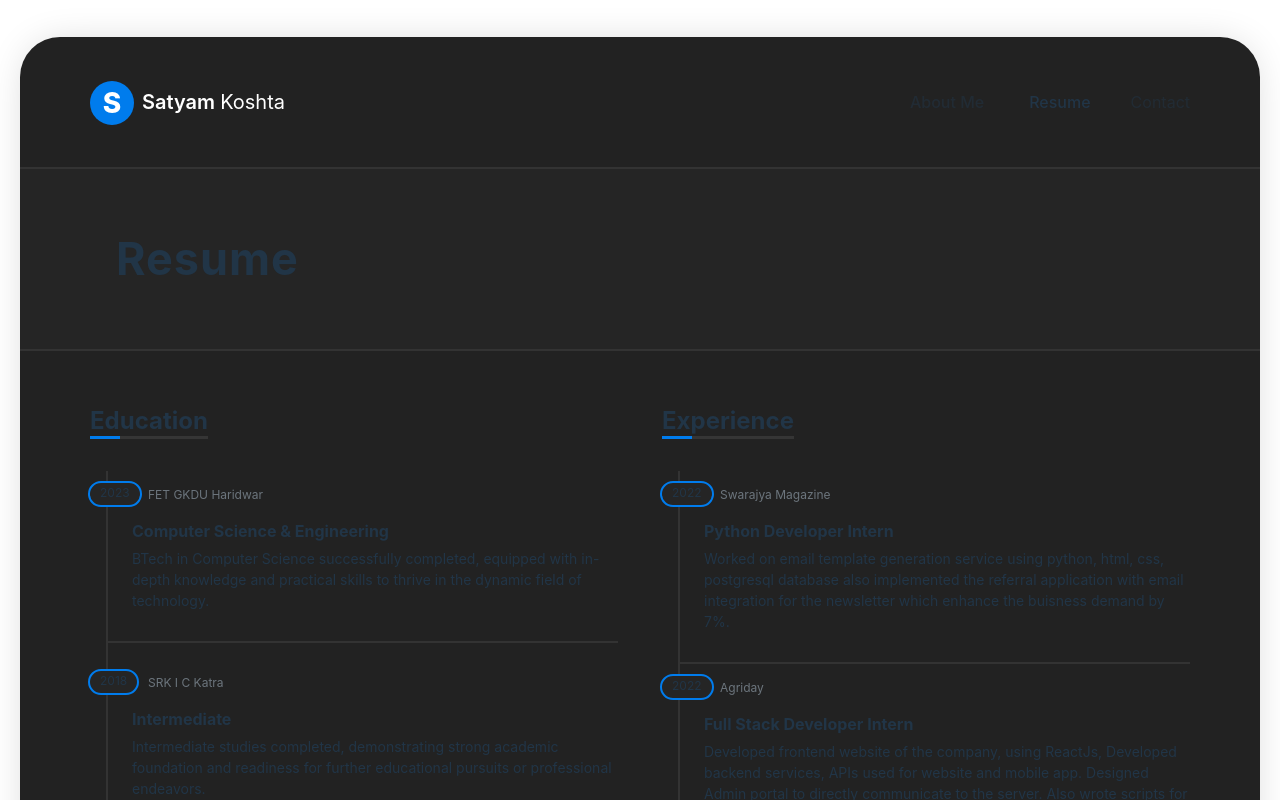
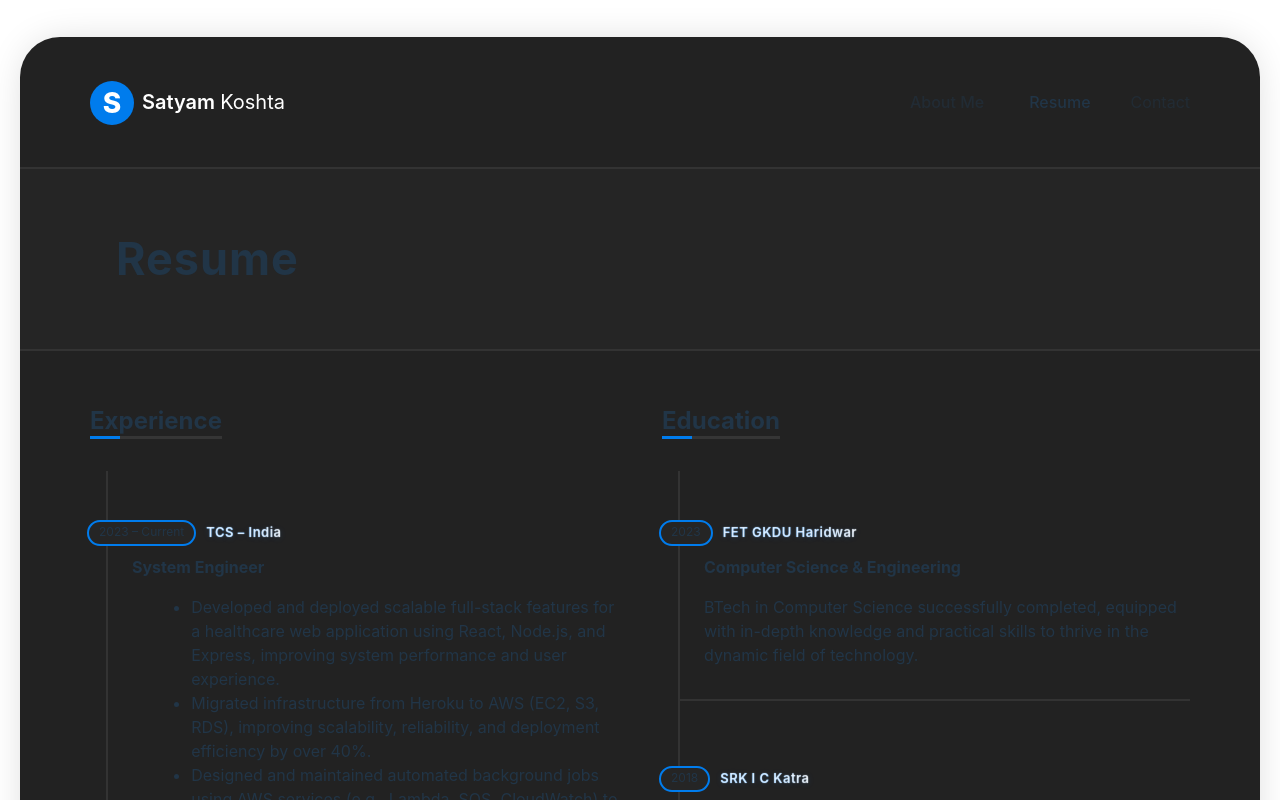
Before and after one commit to satyamkoshta340/my-cv, a React (Vite) app: page / in a window 1280 px wide. Both pictures are taken after a click on the element "Resume". Shown: the top 800 px of the page. Built offline with nearby package versions, Linux system fonts and the light colour scheme.

Commit message:
updated resume data

```diff
--- a/src/components/SkillBlock.jsx
+++ b/src/components/SkillBlock.jsx
@@ -1,6 +1,26 @@
-import React from "react";
 
-function SkillBlock({skillName, skillPower}) {
+import React, { useRef, useEffect, useState } from "react";
+
+function SkillBlock({ skillName, skillPower }) {
+  const barRef = useRef(null);
+  const [visible, setVisible] = useState(false);
+
+  useEffect(() => {
+    const observer = new window.IntersectionObserver(
+      ([entry]) => {
+        if (entry.isIntersecting) {
+          setVisible(true);
+          observer.disconnect();
+        }
+      },
+      { threshold: 0.3 }
+    );
+    if (barRef.current) {
+      observer.observe(barRef.current);
+    }
+    return () => observer.disconnect();
+  }, []);
+
   return (
     <div className="skill-item">
       <div className="row justify-between">
@@ -8,7 +28,11 @@ function SkillBlock({skillName, skillPower}) {
         <span>{skillPower}%</span>
       </div>
       <div className="skill-item-graph">
-        <div className="skil-item-power" style={{ width: `${skillPower}%`}}></div>
+        <div
+          ref={barRef}
+          className="skil-item-power"
+          style={{ width: visible ? `${skillPower}%` : "0%" }}
+        ></div>
       </div>
     </div>
   );
--- a/src/pages/Resume.jsx
+++ b/src/pages/Resume.jsx
@@ -13,53 +13,90 @@ function Resume() {
       </div>
       <div className='details'>
         <div className=' row detail-items'>
+          <div className='detail-block'>
+            <div className='heading-box'>
+              <h2 className='underline-heading'>Experience</h2>
+            </div>
+            <div className='detail-item'>
+              <div className='detail-item-header'>
+                <div className='detail-item-header-block'>
+                  <span className='detail-item-year'>2023 – Current</span>
+                  <span className='detail-item-caption'>TCS – India</span>
+                </div>
+              </div>
+              <h4>System Engineer</h4>
+              <ul style={{marginLeft: '1.2em'}}>
+                <li>Developed and deployed scalable full-stack features for a healthcare web application using React, Node.js, and Express, improving system performance and user experience.</li>
+                <li>Migrated infrastructure from Heroku to AWS (EC2, S3, RDS), improving scalability, reliability, and deployment efficiency by over 40%.</li>
+                <li>Designed and maintained automated background jobs using AWS services (e.g., Lambda, SQS, CloudWatch) to ingest and process multiple third-party resource datasets, enhancing backend efficiency.</li>
+                <li>Designed and implemented critical data integration and synchronization features for smooth interoperability with third-party systems.</li>
+                <li>Implemented CI/CD pipelines using GitHub Actions, automating testing, build, and deployment processes to reduce delivery cycle time by 30%.</li>
+                <li>Collaborated closely with cross-functional teams in an Agile environment, participating in sprint planning, reviews, and code reviews.</li>
+                <li>Developed a scalable gRPC-enabled service layer for LLM integration, utilizing LangChain to orchestrate agentic workflows and enabling modular, distributed AI-driven applications.</li>
+              </ul>
+            </div>
+            <div className='detail-item'>
+              <div className='detail-item-header'>
+                <div className='detail-item-header-block'>
+                  <span className='detail-item-year'>2022</span>
+                  <span className='detail-item-caption'>Swarajya Magazine</span>
+                </div>
+              </div>
+              <h4>Python Developer Intern</h4>
+              <p>Worked on email template generation service using
+                python, html, css, postgresql database also implemented the referral application with email integration for the newsletter which enhance the buisness demand by 7%.</p>
+            </div>
+            <div className='detail-item'>
+              <div className='detail-item-header'>
+                <div className='detail-item-header-block'>
+                  <span className='detail-item-year'>2022</span>
+                  <span className='detail-item-caption'>Agriday</span>
+                </div>
+              </div>
+              <h4>Full Stack Developer Intern</h4>
+              <p>Developed frontend website of the company, using ReactJs,
+                Developed backend services, APIs used for website and mobile app.
+                Designed Admin portal to directly communicate to the server.
+                Also wrote scripts for scraping the high level data from the online resources for the
+                live data points service.</p>
+            </div>
+          </div>
 
           <div className='detail-block'>
             <div className='heading-box'>
               <h2 className='underline-heading'>Education</h2>
             </div>
             <div className='detail-item'>
+              <div className='detail-item-header'>
+                <div className='detail-item-header-block'>
                   <span className='detail-item-year'>2023</span>
                   <span className='detail-item-caption'>FET GKDU Haridwar</span>
+                </div>
+              </div>
               <h4>Computer Science & Engineering</h4>
               <p>BTech in Computer Science successfully completed, equipped with in-depth knowledge and practical skills to thrive in the dynamic field of technology.</p>
             </div>
             <div className='detail-space'></div>
             <div className='detail-item'>
+              <div className='detail-item-header'>
+                <div className='detail-item-header-block'>
                   <span className='detail-item-year'>2018</span>
                   <span className='detail-item-caption'>SRK I C Katra</span>
+                </div>
+              </div>
               <h4>Intermediate</h4>
               <p>Intermediate studies completed, demonstrating strong academic foundation and readiness for further educational pursuits or professional endeavors.</p>
             </div>
             <div className='detail-space'></div>
             <div className='detail-item detail-item-last'>
+              <div className='detail-item-header'>
+                <div className='detail-item-header-block'>
                   <span className='detail-item-year'>2016</span>
                   <span className='detail-item-caption'>SRK I C Katra</span>
+                </div>
+              </div>
               <h4>Highschool</h4>
               <p>High school education successfully completed, showcasing a solid academic background.</p>
-            </div>
-          </div>
-
-          <div className='detail-block'>
-            <div className='heading-box'>
-              <h2 className='underline-heading'>Experience</h2>
-            </div>
-            <div className='detail-item'>
-              <span className='detail-item-year'>2022</span>
-              <span className='detail-item-caption'>Swarajya Magazine</span>
-              <h4>Python Developer Intern</h4>
-              <p>Worked on email template generation service using
-                python, html, css, postgresql database also implemented the referral application with email integration for the newsletter which enhance the buisness demand by 7%.</p>
-            </div>
-            <div className='detail-item'>
-              <span className='detail-item-year'>2022</span>
-              <span className='detail-item-caption'>Agriday</span>
-              <h4>Full Stack Developer Intern</h4>
-              <p>Developed frontend website of the company, using ReactJs,
-                Developed backend services, APIs used for website and mobile app.
-                Designed Admin portal to directly communicate to the server.
-                Also wrote scripts for scraping the high level data from the online resources for the
-                live data points service.</p>
             </div>
           </div>
 
--- a/src/styles/components/skillblock.scss
+++ b/src/styles/components/skillblock.scss
@@ -26,6 +26,7 @@
     background-color: $primary;
     min-height: 5px;
     border-radius: 50px;
+    transition: width 1.2s cubic-bezier(0.4,0,0.2,1);
 }
 
 @media screen and (max-width: 776px) {
--- a/src/styles/pages/resume.scss
+++ b/src/styles/pages/resume.scss
@@ -33,7 +33,8 @@
     border-left: 2px solid #333;
     min-height: 1rem;
 }
-.detail-item{
+
+.detail-item {
     border-left: 2px solid #333;
     border-bottom: 2px solid #333;
     margin-left: 1rem;
@@ -41,17 +42,30 @@
     position: relative;
     padding-top: 3rem;
     padding-bottom: 1rem;
-    p{
-        margin-top: 5px;
-        font-size: 14px;
-    }
+    display: flex;
+    align-items: flex-start;
+    flex-direction: column;
 }
 .detail-item-last{
     border-bottom: none;
 }
-.detail-item-year{
+
+
+
+
+.detail-item-header {
+    position: relative;
+    min-height: 28px;
+    margin-bottom: 0.5rem;
+    display: flex;
+}
+.detail-item-header-block {
     position: absolute;
-    left: -20px;
+    width: max-content;
+    left: -45px;
+}
+
+.detail-item-year {
     border: 2.5px solid $primary;
     border-radius: 50px;
     padding-left: 10px;
@@ -59,16 +73,30 @@
     font-size: 12px;
     padding-top: 1px;
     padding-bottom: 3px;
-    top: 10px;
     background-color: $dark-background;
+    vertical-align: middle;
+    display: inline-block;
+    z-index: 1;
 }
-.detail-item-caption{
-    position: absolute;
-    top: 10px;
-    font-size: 12px;
-    color: $gray;
-    padding-left: 16px;
-    padding-top: 5px;
+
+
+
+
+.detail-item-caption {
+    font-size: 13px;
+    color: $primary;
+    font-weight: 600;
+    letter-spacing: 0.5px;
+    padding-left: 0;
+    padding-top: 1px;
+    vertical-align: middle;
+    display: inline-block;
+    margin-left: 10px;
+    text-shadow: 0 1px 6px rgba($primary, 0.18), 0 0px 1px #fff;
+    background: linear-gradient(90deg, $primary 60%, $secondary 100%);
+    -webkit-background-clip: text;
+    -webkit-text-fill-color: transparent;
+    background-clip: text;
 }
 
 .certificate-container{
```
Lines whose indentation alone changed are shown as unchanged.
